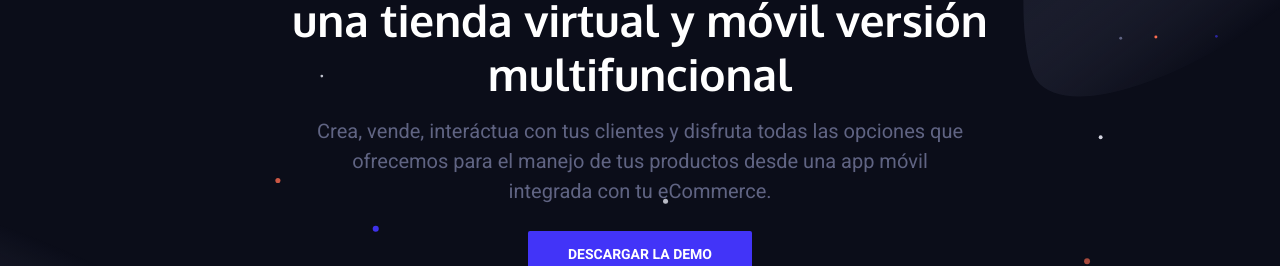
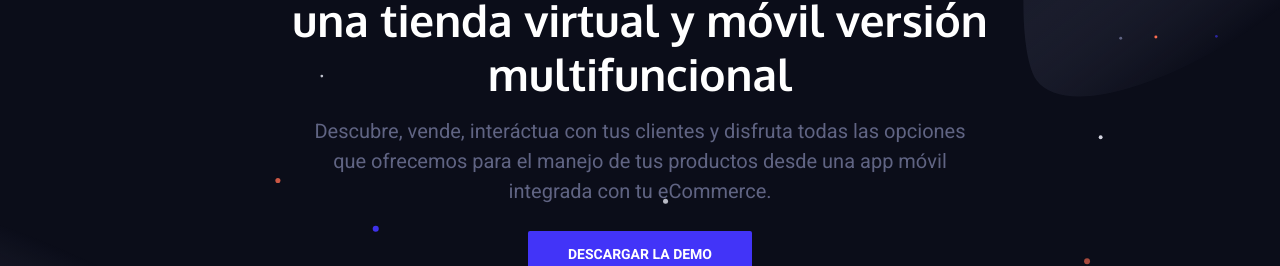
Before and after one commit to rahulyhg/ionic-shop, a website: page index.html in a window 1280 px wide. Shown: the part 221-487 px from the top of the page. Drawn offline with nearby package versions, Linux system fonts and the light colour scheme.

Commit message:
New data

```diff
--- a/index.html
+++ b/index.html
@@ -35,7 +35,7 @@
                     <div class="hero-inner">
 						<div class="hero-copy">
 	                        <h1 class="hero-title mt-0">Convierte tu sitio WooCommerce en una tienda virtual y móvil versión multifuncional</h1>
-	                        <p class="hero-paragraph">Crea, vende, interáctua con tus clientes y disfruta todas las opciones que ofrecemos para el manejo de tus productos desde una app móvil integrada con tu eCommerce.</p>
+	                        <p class="hero-paragraph">Descubre, vende, interáctua con tus clientes y disfruta todas las opciones que ofrecemos para el manejo de tus productos desde una app móvil integrada con tu eCommerce.</p>
 	                        <div class="hero-cta">
 								<a class="button button-primary button-wide-mobile" href="#">Descargar la demo</a>
 							</div>
```
